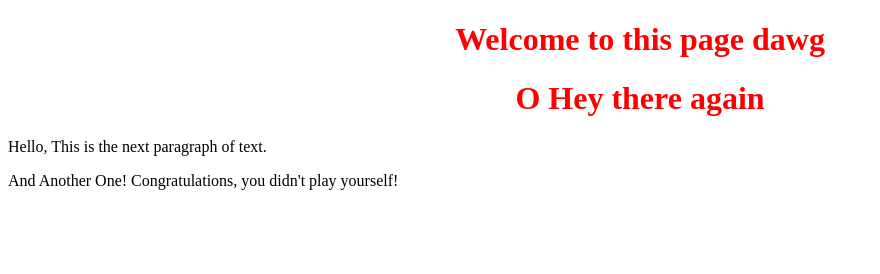
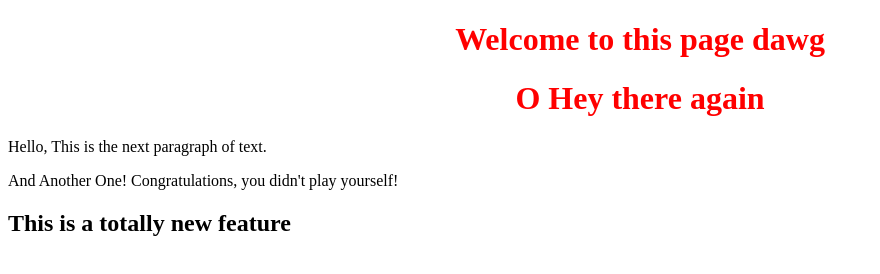
Before and after one commit to TBRam/TravRepo, a plain HTML site: page hello.html in a window 1280 px wide. Shown: the whole page, without its empty margins (0-880 px from the left). Drawn offline with Linux system fonts and the light colour scheme.

Commit message:
Added new line

```diff
--- a/hello.html
+++ b/hello.html
@@ -14,5 +14,6 @@
 		<h1> O Hey there again </h1>
 		<p> Hello, This is the next paragraph of text. </p>
 		<p> And Another One! Congratulations, you didn't play yourself! </p>
+		<h2>This is a totally new feature</h2>
 	</body>
 </html>
```
